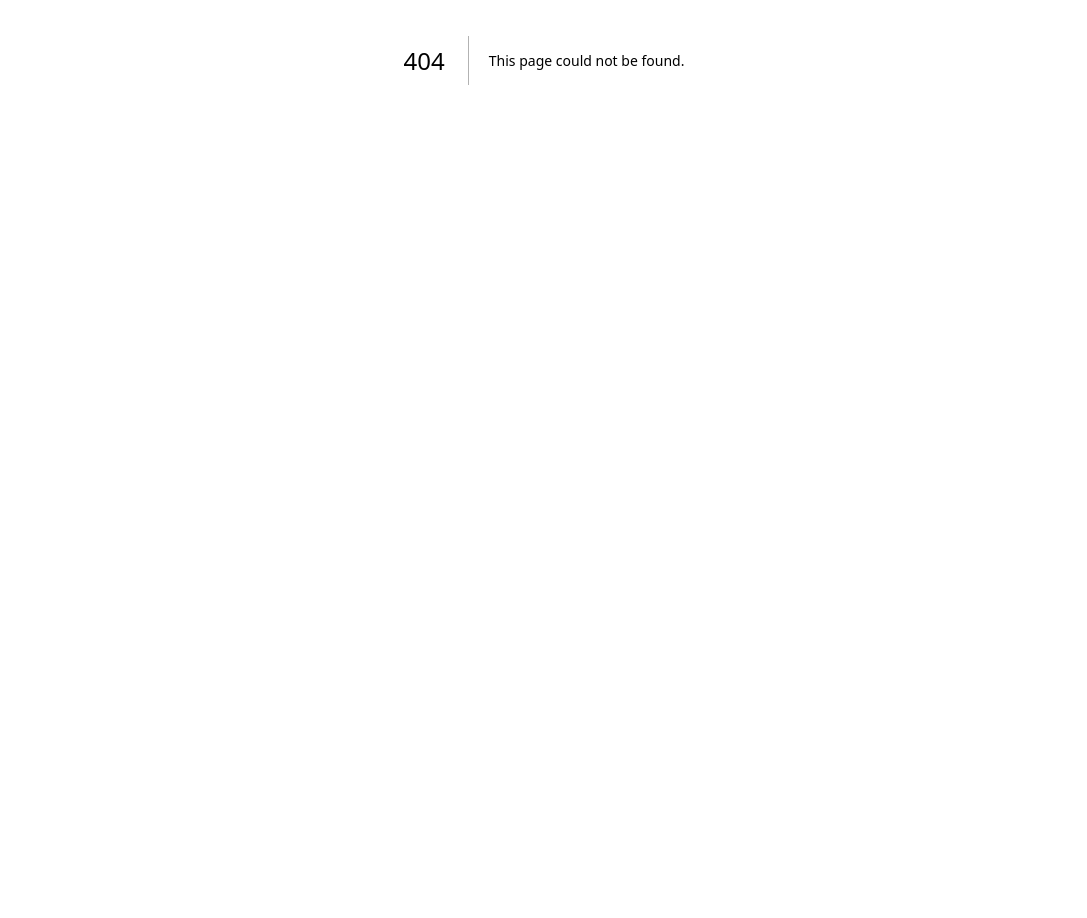
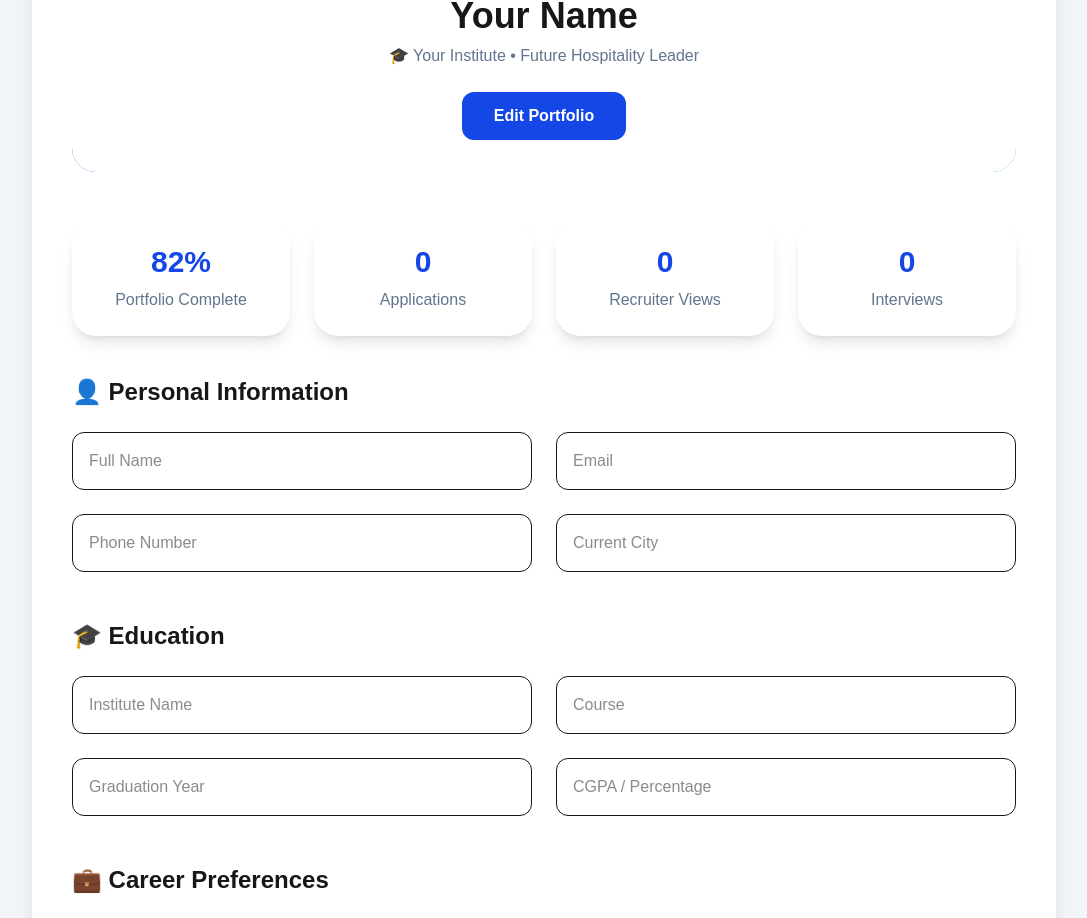
Before and after one commit to samayraa326-beep/hospire2, a Next.js app: page /profile in a window 1280 px wide. Before the commit this address had no page. Shown: the part 340-1258 px from the top of the page, without its empty margins (96-1183 px from the left). Before the commit the page ends 800 px from the top, so only its background shows below. Built offline with nearby package versions, Linux system fonts and the light colour scheme.

Commit message:
Add visual portfolio gallery

```diff
--- a/app/dashboard/page.tsx
+++ b/app/dashboard/page.tsx
@@ -1,3 +1,4 @@
+import Link from "next/link";
 export default function Dashboard() {
   return (
     <main className="min-h-screen bg-slate-100 p-8">
@@ -60,12 +61,16 @@ export default function Dashboard() {
             </h3>
           </button>
 
-          <button className="rounded-3xl bg-white p-8 text-left shadow-lg hover:-translate-y-1 transition">
-            👤
-            <h3 className="mt-4 text-xl font-bold">
-              Edit Profile
-            </h3>
-          </button>
+          <Link
+  href="/profile"
+  className="rounded-3xl bg-white p-8 text-left shadow-lg transition hover:-translate-y-1"
+>
+  <div className="text-3xl">👤</div>
+
+  <h3 className="mt-4 text-xl font-bold">
+    Edit Profile
+  </h3>
+</Link>
 
           <button className="rounded-3xl bg-white p-8 text-left shadow-lg hover:-translate-y-1 transition">
             💼
--- /dev/null
+++ b/app/profile/page.tsx
@@ -0,0 +1,176 @@
+import PortfolioGallery from "../../components/PortfolioGallery";
+import ProfileStats from "../../components/ProfileStats";
+import ProfileHero from "../../components/ProfileHero";
+import PortfolioSection from "../../components/PortfolioSection";
+export default function ProfilePage() {
+  return (
+    <main className="min-h-screen bg-slate-100 py-10">
+      <div className="mx-auto max-w-5xl rounded-3xl bg-white p-10 shadow-xl">
+
+       <ProfileHero />
+       <ProfileStats />
+        {/* Personal Information */}
+
+        <div className="mt-10">
+          <h2 className="text-2xl font-bold">👤 Personal Information</h2>
+
+          <div className="mt-6 grid gap-6 md:grid-cols-2">
+
+            <input
+              type="text"
+              placeholder="Full Name"
+              className="rounded-xl border p-4"
+            />
+
+            <input
+              type="email"
+              placeholder="Email"
+              className="rounded-xl border p-4"
+            />
+
+            <input
+              type="text"
+              placeholder="Phone Number"
+              className="rounded-xl border p-4"
+            />
+
+            <input
+              type="text"
+              placeholder="Current City"
+              className="rounded-xl border p-4"
+            />
+
+          </div>
+        </div>
+
+        {/* Education */}
+
+        <div className="mt-12">
+
+          <h2 className="text-2xl font-bold">
+            🎓 Education
+          </h2>
+
+          <div className="mt-6 grid gap-6 md:grid-cols-2">
+
+            <input
+              type="text"
+              placeholder="Institute Name"
+              className="rounded-xl border p-4"
+            />
+
+            <input
+              type="text"
+              placeholder="Course"
+              className="rounded-xl border p-4"
+            />
+
+            <input
+              type="text"
+              placeholder="Graduation Year"
+              className="rounded-xl border p-4"
+            />
+
+            <input
+              type="text"
+              placeholder="CGPA / Percentage"
+              className="rounded-xl border p-4"
+            />
+
+          </div>
+
+        </div>
+
+        {/* Career */}
+
+        <div className="mt-12">
+
+          <h2 className="text-2xl font-bold">
+            💼 Career Preferences
+          </h2>
+
+          <div className="mt-6 grid gap-6 md:grid-cols-2">
+
+            <input
+              type="text"
+              placeholder="Preferred Role"
+              className="rounded-xl border p-4"
+            />
+
+            <input
+              type="text"
+              placeholder="Preferred City"
+              className="rounded-xl border p-4"
+            />
+
+            <select className="rounded-xl border p-4">
+              <option>Experience</option>
+              <option>Fresher</option>
+              <option>Internship</option>
+              <option>1-3 Years</option>
+            </select>
+
+            <input
+              type="text"
+              placeholder="Expected Salary"
+              className="rounded-xl border p-4"
+            />
+
+          </div>
+
+        </div>
+
+        {/* Skills */}
+
+        <div className="mt-12">
+
+          <h2 className="text-2xl font-bold">
+            ⭐ Skills
+          </h2>
+
+          <textarea
+            placeholder="Example: Bakery, Continental, Latte Art, Housekeeping, Front Office..."
+            className="mt-6 h-36 w-full rounded-xl border p-4"
+          />
+
+        </div>
+
+        {/* About */}
+
+        <div className="mt-12">
+
+          <h2 className="text-2xl font-bold">
+            About Me
+          </h2>
+
+          <textarea
+            placeholder="Tell recruiters about yourself..."
+            className="mt-6 h-40 w-full rounded-xl border p-4"
+          />
+
+        </div>
+
+        {/* Resume */}
+
+        <div className="mt-12">
+
+          <h2 className="text-2xl font-bold">
+            📄 Resume
+          </h2>
+
+          <input
+            type="file"
+            className="mt-6 w-full rounded-xl border p-4"
+          />
+
+        </div>
+<PortfolioSection />
+<PortfolioGallery />
+        <button className="mt-12 rounded-xl bg-blue-700 px-10 py-4 text-lg font-semibold text-white hover:bg-blue-800">
+          Save Profile
+        </button>
+
+      </div>
+    </main>
+  );
+}
--- /dev/null
+++ b/components/PortfolioGallery.tsx
@@ -0,0 +1,66 @@
+export default function PortfolioGallery() {
+  const works = [
+    {
+      title: "Signature Dish",
+      category: "Culinary",
+      emoji: "🍽️",
+    },
+    {
+      title: "Latte Art",
+      category: "Coffee",
+      emoji: "☕",
+    },
+    {
+      title: "Bakery Creation",
+      category: "Bakery",
+      emoji: "🍰",
+    },
+  ];
+
+  return (
+    <section className="mt-14">
+      <div className="flex items-end justify-between">
+        <div>
+          <h2 className="text-3xl font-bold text-slate-900">
+            🍽 Featured Work
+          </h2>
+
+          <p className="mt-2 text-slate-500">
+            Show recruiters what you can actually create.
+          </p>
+        </div>
+
+        <button className="rounded-xl bg-blue-700 px-5 py-3 font-semibold text-white hover:bg-blue-800">
+          + Add Work
+        </button>
+      </div>
+
+      <div className="mt-8 grid gap-6 md:grid-cols-2 lg:grid-cols-3">
+        {works.map((work) => (
+          <div
+            key={work.title}
+            className="group overflow-hidden rounded-3xl bg-white shadow-lg transition hover:-translate-y-1 hover:shadow-2xl"
+          >
+            <div className="flex h-64 items-center justify-center bg-slate-100 text-7xl transition group-hover:scale-105">
+              {work.emoji}
+            </div>
+
+            <div className="p-6">
+              <p className="text-sm font-semibold text-blue-700">
+                {work.category}
+              </p>
+
+              <h3 className="mt-2 text-2xl font-bold text-slate-900">
+                {work.title}
+              </h3>
+
+              <button className="mt-5 text-sm font-semibold text-slate-500 hover:text-blue-700">
+                View Work →
+              </button>
+            </div>
+          </div>
+        ))}
+      </div>
+    </section>
+  );
+}
--- /dev/null
+++ b/components/PortfolioSection.tsx
@@ -0,0 +1,69 @@
+export default function PortfolioSection() {
+  const categories = [
+    {
+      emoji: "🍽️",
+      title: "Signature Dishes",
+      desc: "Upload your best food creations",
+    },
+    {
+      emoji: "☕",
+      title: "Coffee & Latte Art",
+      desc: "Show your coffee skills",
+    },
+    {
+      emoji: "🍰",
+      title: "Bakery & Desserts",
+      desc: "Cakes, pastries and desserts",
+    },
+    {
+      emoji: "🍸",
+      title: "Beverages",
+      desc: "Mocktails & cocktails",
+    },
+    {
+      emoji: "🏨",
+      title: "Hotel Operations",
+      desc: "Rooms, service & housekeeping",
+    },
+    {
+      emoji: "🎥",
+      title: "Videos",
+      desc: "Kitchen & service videos",
+    },
+  ];
+
+  return (
+    <section className="mt-14">
+      <h2 className="text-3xl font-bold">
+        🍽 My Hospitality Portfolio
+      </h2>
+
+      <p className="mt-2 text-slate-500">
+        Show recruiters your work instead of just telling them.
+      </p>
+
+      <div className="mt-8 grid gap-6 md:grid-cols-2 lg:grid-cols-3">
+        {categories.map((item) => (
+          <div
+            key={item.title}
+            className="rounded-3xl border-2 border-dashed border-slate-300 bg-slate-50 p-8 transition hover:border-blue-600 hover:bg-blue-50"
+          >
+            <div className="text-5xl">{item.emoji}</div>
+
+            <h3 className="mt-6 text-2xl font-bold">
+              {item.title}
+            </h3>
+
+            <p className="mt-3 text-slate-500">
+              {item.desc}
+            </p>
+
+            <button className="mt-8 rounded-xl bg-blue-700 px-6 py-3 font-semibold text-white hover:bg-blue-800">
+              + Upload
+            </button>
+          </div>
+        ))}
+      </div>
+    </section>
+  );
+}
--- /dev/null
+++ b/components/ProfileHero.tsx
@@ -0,0 +1,33 @@
+export default function ProfileHero() {
+  return (
+    <section className="relative mb-12 overflow-hidden rounded-3xl bg-gradient-to-r from-blue-700 to-cyan-500">
+
+      <div className="h-44"></div>
+
+      <div className="relative bg-white px-8 pb-8">
+
+        <div className="-mt-16 flex flex-col items-center">
+
+          <div className="flex h-32 w-32 items-center justify-center rounded-full border-4 border-white bg-slate-200 text-5xl">
+            👨‍🍳
+          </div>
+
+          <h1 className="mt-4 text-4xl font-bold">
+            Your Name
+          </h1>
+
+          <p className="mt-2 text-slate-500">
+            🎓 Your Institute • Future Hospitality Leader
+          </p>
+
+          <button className="mt-6 rounded-xl bg-blue-700 px-8 py-3 font-semibold text-white hover:bg-blue-800">
+            Edit Portfolio
+          </button>
+
+        </div>
+
+      </div>
+
+    </section>
+  );
+}
--- /dev/null
+++ b/components/ProfileStats.tsx
@@ -0,0 +1,27 @@
+export default function ProfileStats() {
+  const stats = [
+    { value: "82%", label: "Portfolio Complete" },
+    { value: "0", label: "Applications" },
+    { value: "0", label: "Recruiter Views" },
+    { value: "0", label: "Interviews" },
+  ];
+
+  return (
+    <div className="mt-10 grid gap-6 md:grid-cols-4">
+      {stats.map((stat) => (
+        <div
+          key={stat.label}
+          className="rounded-3xl bg-white p-6 text-center shadow-lg"
+        >
+          <h3 className="text-3xl font-bold text-blue-700">
+            {stat.value}
+          </h3>
+
+          <p className="mt-2 text-slate-500">
+            {stat.label}
+          </p>
+        </div>
+      ))}
+    </div>
+  );
+}
```
